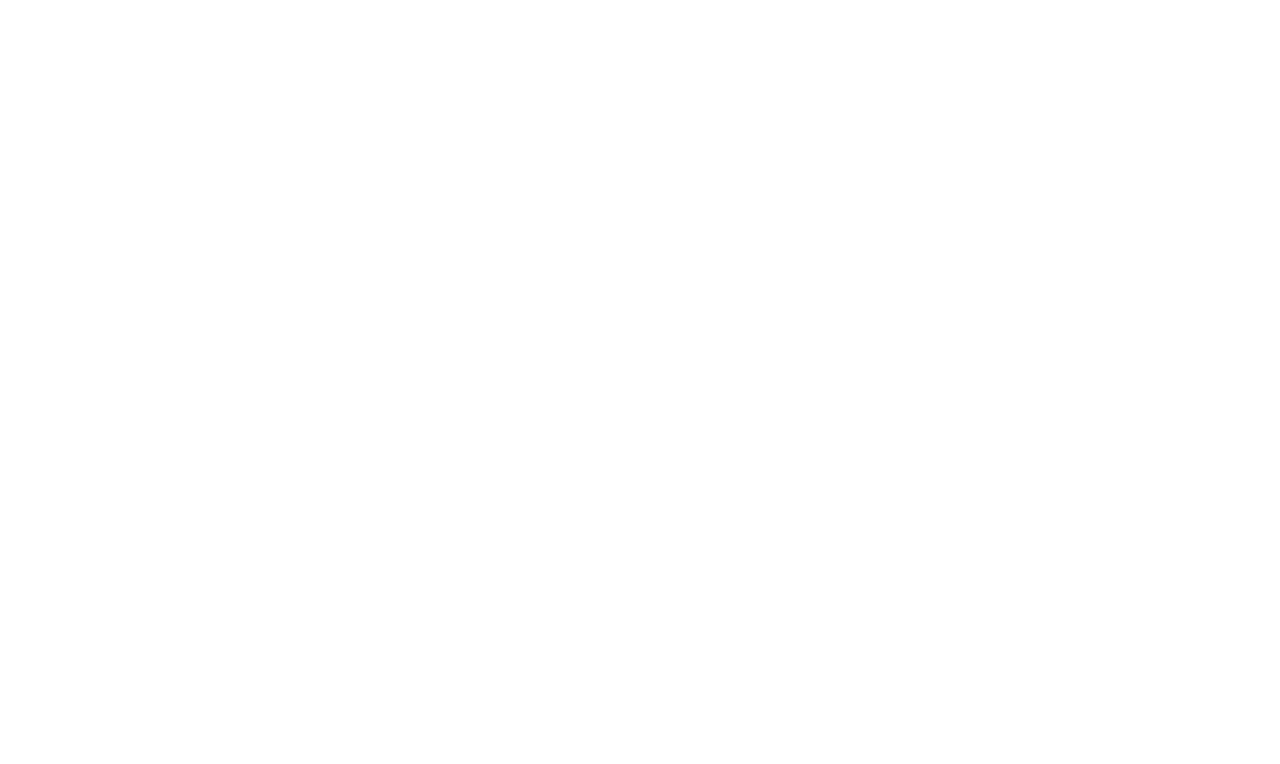
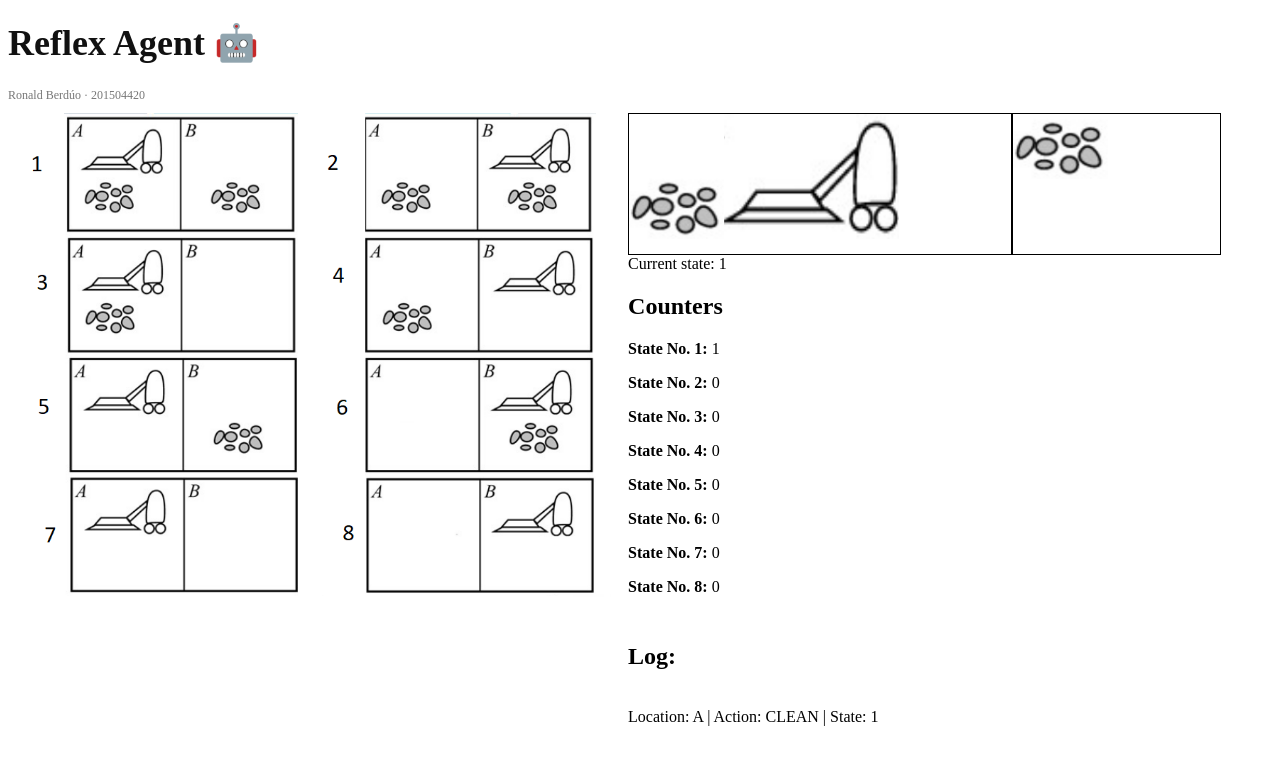
Before and after one commit to NeftXx/artificial-intelligence-2s2021, a plain HTML site: page reflex-agent/index.html in a window 1280 px wide. Drawn offline with Linux system fonts and the light colour scheme.

Commit message:
Add functionality to count and graph simulation

```diff
--- a/reflex-agent/index.html
+++ b/reflex-agent/index.html
@@ -4,9 +4,28 @@
     <meta charset="UTF-8" />
     <meta http-equiv="X-UA-Compatible" content="IE=edge" />
     <meta name="viewport" content="width=device-width, initial-scale=1.0" />
-    <title>Reflex Agent</title>
+    <title>Reflex Agent 🤖</title>
+    <link rel="stylesheet" href="./styles.css">
   </head>
   <body>
+    <header id="header">
+      <h1 itemprop="name">Reflex Agent 🤖</h1>
+      <div id="info"><span>Ronald Berdúo</span> · <span>201504420</span></div>
+    </header>
+    <div class="container">
+      <div class="box-states">
+        <img src="./states.png" alt="states" decoding="async" loading="lazy" />
+      </div>
+      <div class="box-simulation">
+        <div id="locationA"></div>
+        <div id="locationB"></div>
+        <div id="counters"></div>
+        <div id="log-data">
+          <h2>Log:</h2>
+          <p id="log"></p>
+        </div>
+      </div>
+    </div>
     <script src="./index.js"></script>
   </body>
 </html>
--- a/reflex-agent/index.js
+++ b/reflex-agent/index.js
@@ -0,0 +1,151 @@
+const State = {
+  DIRTY: "DIRTY",
+  CLEAN: "CLEAN",
+};
+
+const Position = {
+  RIGHT: "RIGHT",
+  LEFT: "LEFT",
+};
+
+const locations = {
+  A: { name: "A", state: State.DIRTY, position: Position.LEFT },
+  B: { name: "B", state: State.DIRTY, position: Position.RIGHT },
+};
+
+const counters = [0, 0, 0, 0, 0, 0, 0, 0];
+
+let locationVacuum = locations.A;
+let stateCurrent = -1;
+
+const $log = document.getElementById("log");
+const $counters = document.getElementById("counters");
+const $locationA = document.getElementById("locationA");
+const $locationB = document.getElementById("locationB");
+
+const $imgTrashA = document.createElement("img");
+$imgTrashA.src = "./trash.png";
+$imgTrashA.width = 95;
+$imgTrashA.height = 65;
+
+const $imgVacuum = document.createElement("img");
+$imgVacuum.src = "./vacuum.png";
+$imgVacuum.width = 175;
+$imgVacuum.height = 125;
+
+const $imgTrashB = $imgTrashA.cloneNode();
+
+const intervalTest = setInterval(() => {
+  test();
+}, 3000);
+const intervalDirty = setInterval(() => {
+  randomDirty();
+}, 6000);
+
+const draw = () => {
+  if (locations.A.state === State.DIRTY) {
+    if (!$locationA.contains($imgTrashA)) {
+      $locationA.appendChild($imgTrashA);
+    }
+  } else {
+    if ($locationA.contains($imgTrashA)) {
+      $locationA.removeChild($imgTrashA);
+    }
+  }
+
+  if (locations.B.state === State.DIRTY) {
+    if (!$locationB.contains($imgTrashB)) {
+      $locationB.appendChild($imgTrashB);
+    }
+  } else {
+    if ($locationB.contains($imgTrashB)) {
+      $locationB.removeChild($imgTrashB);
+    }
+  }
+
+  if (locationVacuum === locations.A) {
+    if ($locationB.contains($imgVacuum)) {
+      $locationB.removeChild($imgVacuum);
+    }
+    $locationA.appendChild($imgVacuum);
+  } else {
+    if ($locationA.contains($imgVacuum)) {
+      $locationA.removeChild($imgVacuum);
+    }
+    $locationB.appendChild($imgVacuum);
+  }
+};
+
+const randomDirty = () => {
+  const values = Object.values(locations);
+  values.forEach((location) => {
+    const random = Math.random() < 0.55;
+    if (random) {
+      location.state = State.DIRTY;
+    }
+  })
+};
+
+const countStates = () => {
+  const locationAIsDirty = locations.A.state === State.DIRTY;
+  const locationBIsDirty = locations.B.state === State.DIRTY;
+  const isLocationA = locationVacuum === locations.A;
+  const isLocationB = locationVacuum === locations.B;
+
+  if (locationAIsDirty && locationBIsDirty && isLocationA) {
+    stateCurrent = 1;
+    counters[0] = counters[0] + 1;
+  } else if (locationAIsDirty && locationBIsDirty && isLocationB) {
+    stateCurrent = 2;
+    counters[1] = counters[1] + 1;
+  } else if (locationAIsDirty && !locationBIsDirty && isLocationA) {
+    stateCurrent = 3;
+    counters[2] = counters[2] + 1;
+  } else if (locationAIsDirty && !locationBIsDirty && isLocationB) {
+    stateCurrent = 4;
+    counters[3] = counters[3] + 1;
+  } else if (!locationAIsDirty && locationBIsDirty && isLocationA) {
+    stateCurrent = 5;
+    counters[4] = counters[4] + 1;
+  } else if (!locationAIsDirty && locationBIsDirty && isLocationB) {
+    stateCurrent = 6;
+    counters[5] = counters[5] + 1;
+  } else if (!locationAIsDirty && !locationBIsDirty && isLocationA) {
+    stateCurrent = 7;
+    counters[6] = counters[6] + 1;
+  } else if (!locationAIsDirty && !locationBIsDirty && isLocationB) {
+    stateCurrent = 8;
+    counters[7] = counters[7] + 1;
+  }
+};
+
+const reflexAgent = () => {
+  if (locationVacuum.state === State.DIRTY) {
+    return (locationVacuum.state = State.CLEAN);
+  }
+
+  if (locationVacuum === locations.A) {
+    locationVacuum = locations.B;
+  } else if (locationVacuum === locations.B) {
+    locationVacuum = locations.A;
+  }
+
+  return locationVacuum.position;
+};
+
+const test = () => {
+  draw();
+  countStates();
+  const states = counters
+  .map((count, index) => `<p><b>State No. ${index + 1}:</b> ${count}</p>`)
+  .join("");
+  $counters.innerHTML = `Current state: ${stateCurrent}<br /><h2>Counters</h2>${states}`;
+  const actionResult = reflexAgent();
+  $log.innerHTML += `<br />Location: ${locationVacuum.name}\t| Action: ${actionResult}\t| State: ${stateCurrent}`;
+  const isMaximumCount = counters.every((count) => count >= 2);
+  console.log(isMaximumCount);
+  if (isMaximumCount) {
+    clearInterval(intervalTest);
+    clearInterval(intervalDirty);
+  }
+};
--- /dev/null
+++ b/reflex-agent/styles.css
@@ -0,0 +1,63 @@
+html {
+  box-sizing: border-box;
+}
+*, *:before, *:after {
+  box-sizing: inherit;
+}
+
+.container {
+  width: 94vw;
+  height: 80vh;
+  margin: 10px;
+  display: grid;
+  grid-column-gap: 17px;
+  grid-template-columns: repeat(2, 1fr);
+}
+
+.box-states img {
+  width: 100%;
+  height: auto;
+}
+
+.box-simulation {
+  display: grid;
+  grid-template-areas: 'locationA locationB'
+  'counters counters'
+  'log log';
+}
+
+#header h1 {
+  color: #111;
+  font-size: 36px;
+  line-height: 1.1;
+  font-weight: 600;
+}
+
+#info {
+  color: #777;
+  margin-top: 2px;
+  font-size: 12px;
+}
+
+#locationA {
+  grid-area: locationA;
+  border: 1px solid black;
+}
+
+#locationB {
+  grid-area: locationB;
+  border: 1px solid black;
+}
+
+#counters {
+  grid-area: counters;
+}
+
+#log-data {
+  grid-area: log;
+  overflow: auto;
+}
+
+#log {
+  text-align: justify;
+}
```
Also changed, not shown: reflex-agent/states.png (added), reflex-agent/trash.png (added), reflex-agent/vacuum.png (added).
